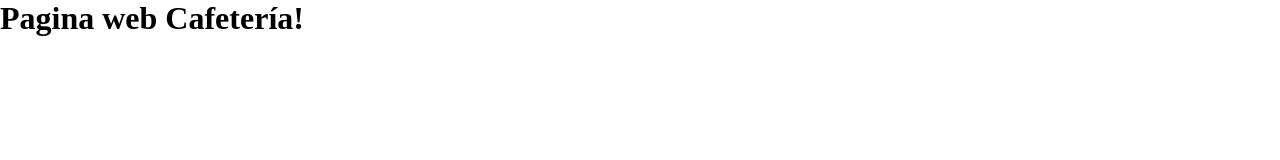
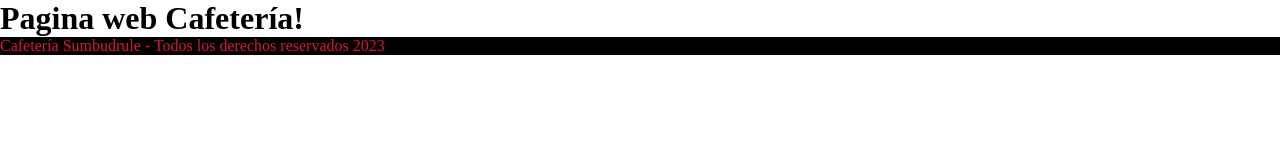
Before and after one commit to HernanB65/pagina-web-cafeteria, a plain HTML site: page index.html in a window 1280 px wide. Drawn offline with Linux system fonts and the light colour scheme.

Commit message:
Agrego un footer hermoso

```diff
--- a/css/estilos.css
+++ b/css/estilos.css
@@ -3,3 +3,8 @@
     margin: 0;
     box-sizing: border-box;
 }
+
+footer {
+    color: crimson;
+    background-color: black;
+}
--- a/index.html
+++ b/index.html
@@ -9,5 +9,9 @@
 <body>
     <h1>Pagina web Cafetería!</h1>
 
+    <footer>
+        Cafetería Sumbudrule - Todos los derechos reservados 2023
+    </footer>
+
 </body>
 </html>
```
